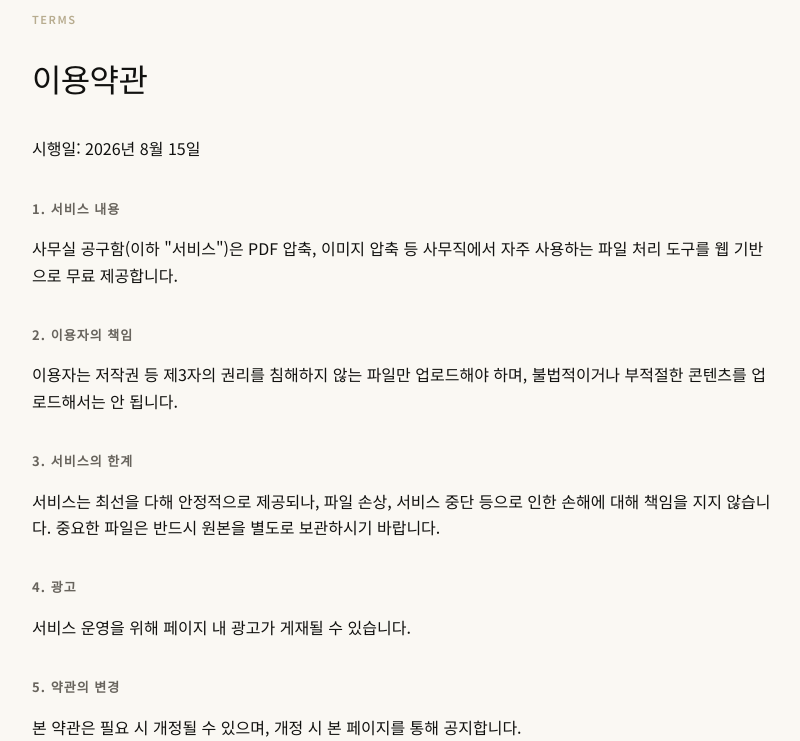
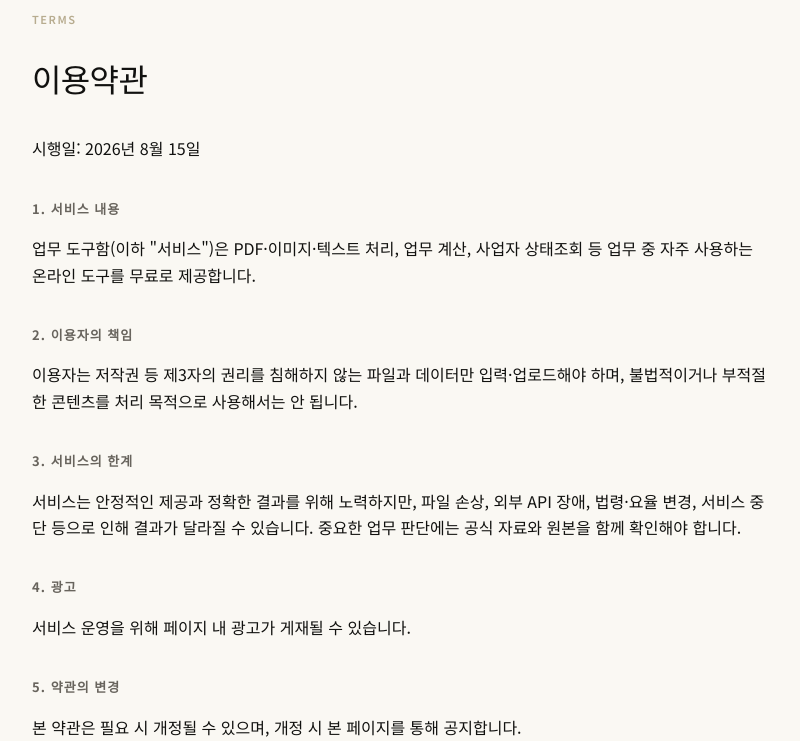
Before and after one commit to Mine-94/office-toolbox-site, a Flask app: page /terms in a window 1280 px wide. Shown: the part 221-962 px from the top of the page, without its empty margins (238-1038 px from the left). Run offline with Flask 3, Linux system fonts and the light colour scheme.

Commit message:
이용약관 브랜드명 정리

```diff
--- a/templates/terms.html
+++ b/templates/terms.html
@@ -1,5 +1,5 @@
 {% extends "base.html" %}
-{% block title %}이용약관 — 사무실 공구함{% endblock %}
+{% block title %}이용약관 — 업무 도구함{% endblock %}
 {% block content %}
 <section class="container page">
   <span class="eyebrow">TERMS</span>
@@ -7,13 +7,13 @@
   <p>시행일: 2026년 8월 15일</p>
 
   <h2>1. 서비스 내용</h2>
-  <p>사무실 공구함(이하 "서비스")은 PDF 압축, 이미지 압축 등 사무직에서 자주 사용하는 파일 처리 도구를 웹 기반으로 무료 제공합니다.</p>
+  <p>업무 도구함(이하 "서비스")은 PDF·이미지·텍스트 처리, 업무 계산, 사업자 상태조회 등 업무 중 자주 사용하는 온라인 도구를 무료로 제공합니다.</p>
 
   <h2>2. 이용자의 책임</h2>
-  <p>이용자는 저작권 등 제3자의 권리를 침해하지 않는 파일만 업로드해야 하며, 불법적이거나 부적절한 콘텐츠를 업로드해서는 안 됩니다.</p>
+  <p>이용자는 저작권 등 제3자의 권리를 침해하지 않는 파일과 데이터만 입력·업로드해야 하며, 불법적이거나 부적절한 콘텐츠를 처리 목적으로 사용해서는 안 됩니다.</p>
 
   <h2>3. 서비스의 한계</h2>
-  <p>서비스는 최선을 다해 안정적으로 제공되나, 파일 손상, 서비스 중단 등으로 인한 손해에 대해 책임을 지지 않습니다. 중요한 파일은 반드시 원본을 별도로 보관하시기 바랍니다.</p>
+  <p>서비스는 안정적인 제공과 정확한 결과를 위해 노력하지만, 파일 손상, 외부 API 장애, 법령·요율 변경, 서비스 중단 등으로 인해 결과가 달라질 수 있습니다. 중요한 업무 판단에는 공식 자료와 원본을 함께 확인해야 합니다.</p>
 
   <h2>4. 광고</h2>
   <p>서비스 운영을 위해 페이지 내 광고가 게재될 수 있습니다.</p>
```
